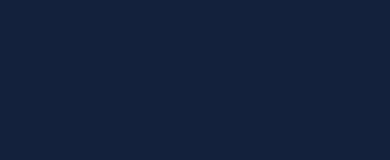
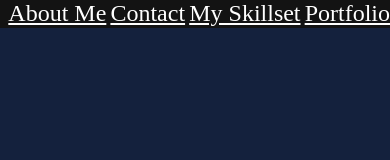
Before and after one commit to Calazam/newProject, a plain HTML site: page contact.html in a window 390 px wide. Drawn offline with Linux system fonts and the light colour scheme; files whose address does not match are found by name.

Commit message:
start responsive

```diff
--- a/contact.html
+++ b/contact.html
@@ -10,6 +10,11 @@
     <script src='script.js'></script>
 </head>
 <body>
-
+    <nav>
+        <a href="./index.html#about">About Me</a>
+        <a href="./contact.html">Contact</a>
+        <a href="./index.html#skills">My Skillset</a>
+        <a href="./index.html#portfolio">Portfolio</a>
+    </nav>
 </body>
 </html>
```
Also changed, not shown: css/style.css (+29 -6 lines).
